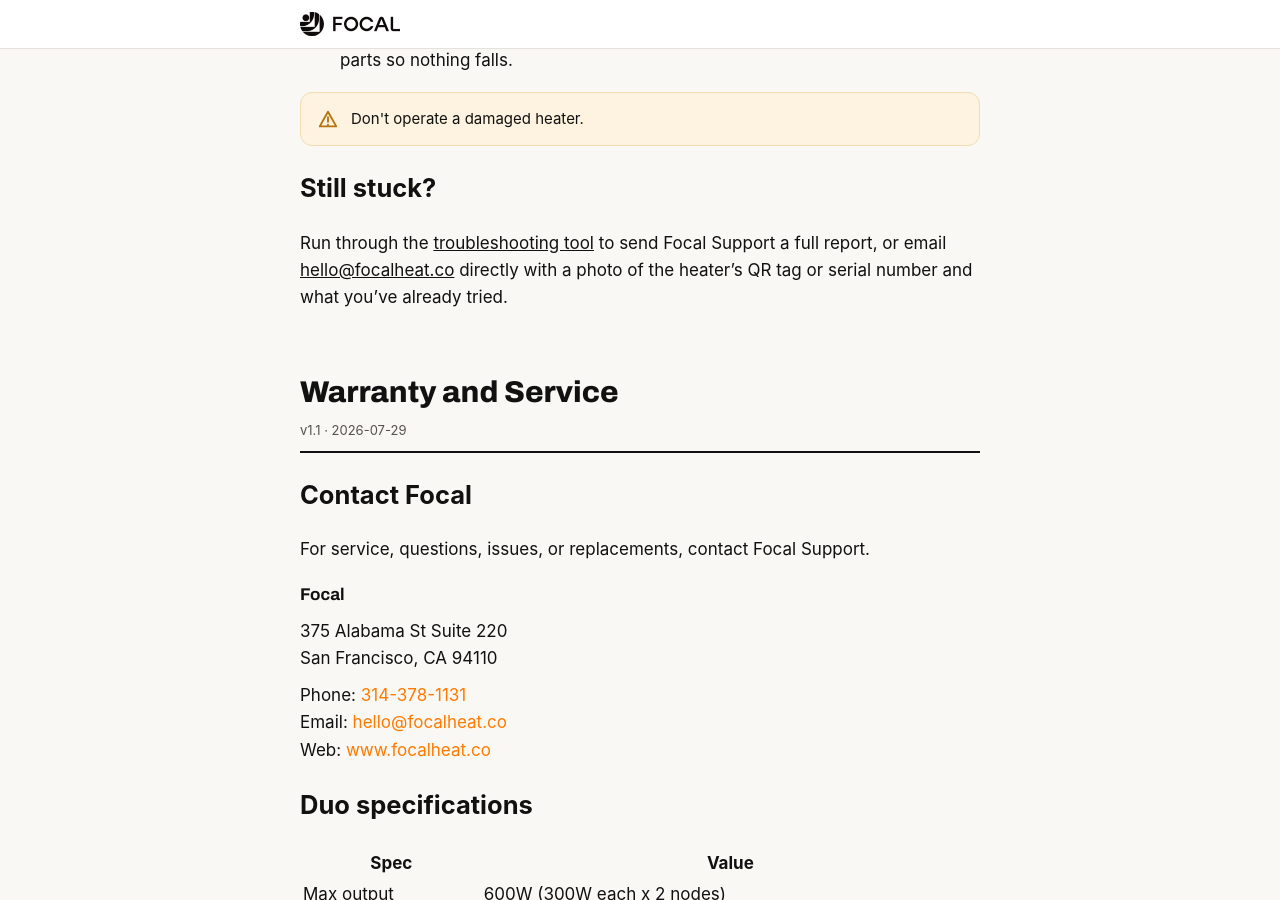
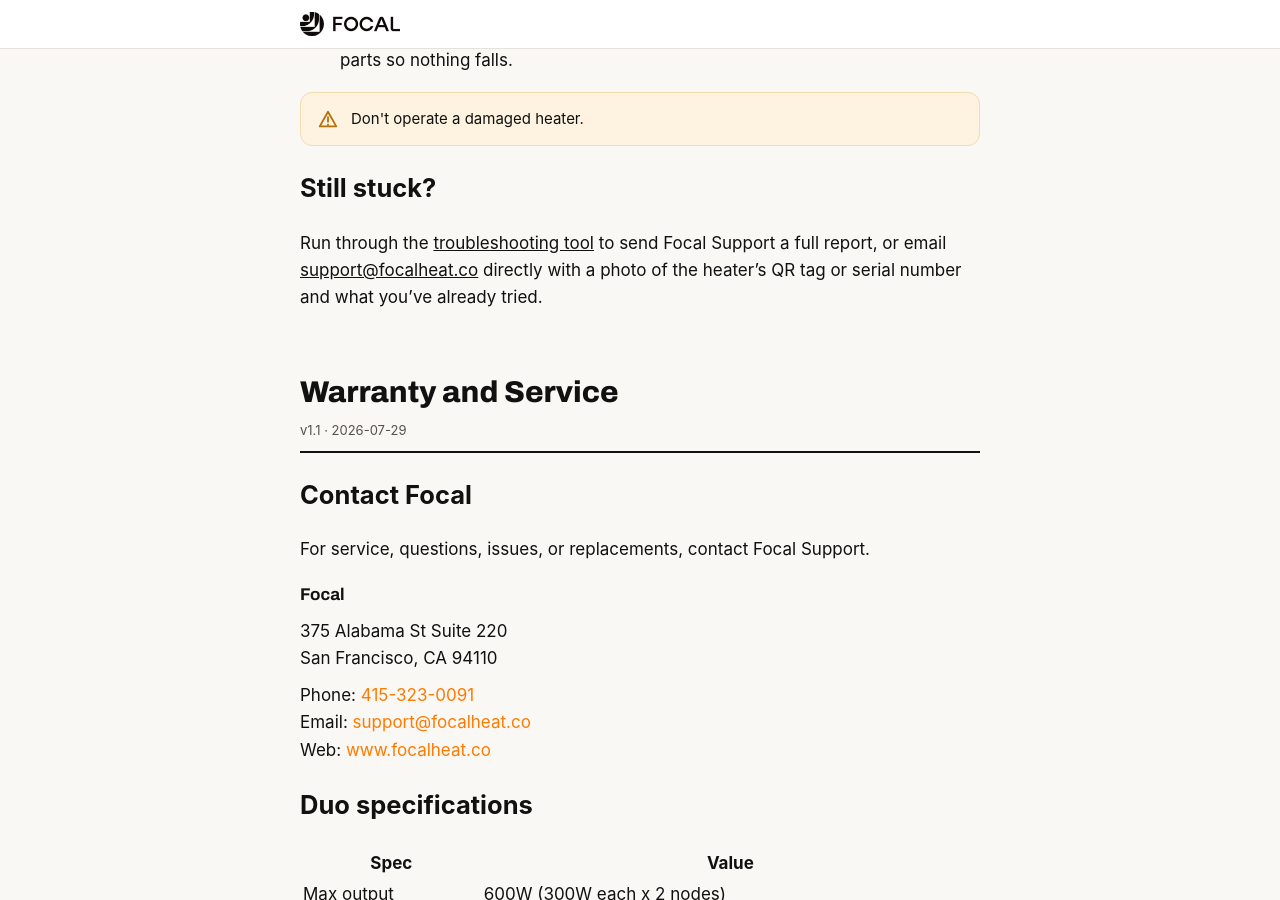
Before and after one commit to BeamT/external-docs, a Jekyll site: the page built from print-installer.html, in a window 1280 px wide and 900 px high, scrolled down 21299 px. Built offline with Jekyll 4.4.1, drawn with Linux system fonts in a browser that asks for light colours; some web fonts are replaced; some of the changed text lies outside the part shown.

Commit message:
updated contact info (email, phone number) and QR code scanner UI

```diff
--- a/_includes/contact.html
+++ b/_includes/contact.html
@@ -4,7 +4,7 @@
   {% include contact.html style="compact" %}  inline one-liner, for the packet cover
 {%- endcomment -%}
 {%- if include.style == "compact" -%}
-Questions: <a href="mailto:hello@focalheat.co">hello@focalheat.co</a> &middot; <a href="tel:+13143781131">314-378-1131</a>
+Questions: <a href="mailto:support@focalheat.co">support@focalheat.co</a> &middot; <a href="tel:+14153230091">415-323-0091</a>
 {%- else -%}
-<div class="contact"><p class="contact-name">Focal</p><p>375 Alabama St Suite 220<br>San Francisco, CA 94110</p><p>Phone: <a href="tel:+13143781131">314-378-1131</a><br>Email: <a href="mailto:hello@focalheat.co">hello@focalheat.co</a><br>Web: <a href="https://www.focalheat.co">www.focalheat.co</a></p></div>
+<div class="contact"><p class="contact-name">Focal</p><p>375 Alabama St Suite 220<br>San Francisco, CA 94110</p><p>Phone: <a href="tel:+14153230091">415-323-0091</a><br>Email: <a href="mailto:support@focalheat.co">support@focalheat.co</a><br>Web: <a href="https://www.focalheat.co">www.focalheat.co</a></p></div>
 {%- endif -%}
```
Also changed, not shown: _guides/troubleshooting.md (+1 -1 lines), _preview_render.py (+5 -5 lines), fixit.html (+9 -7 lines), README.md.
